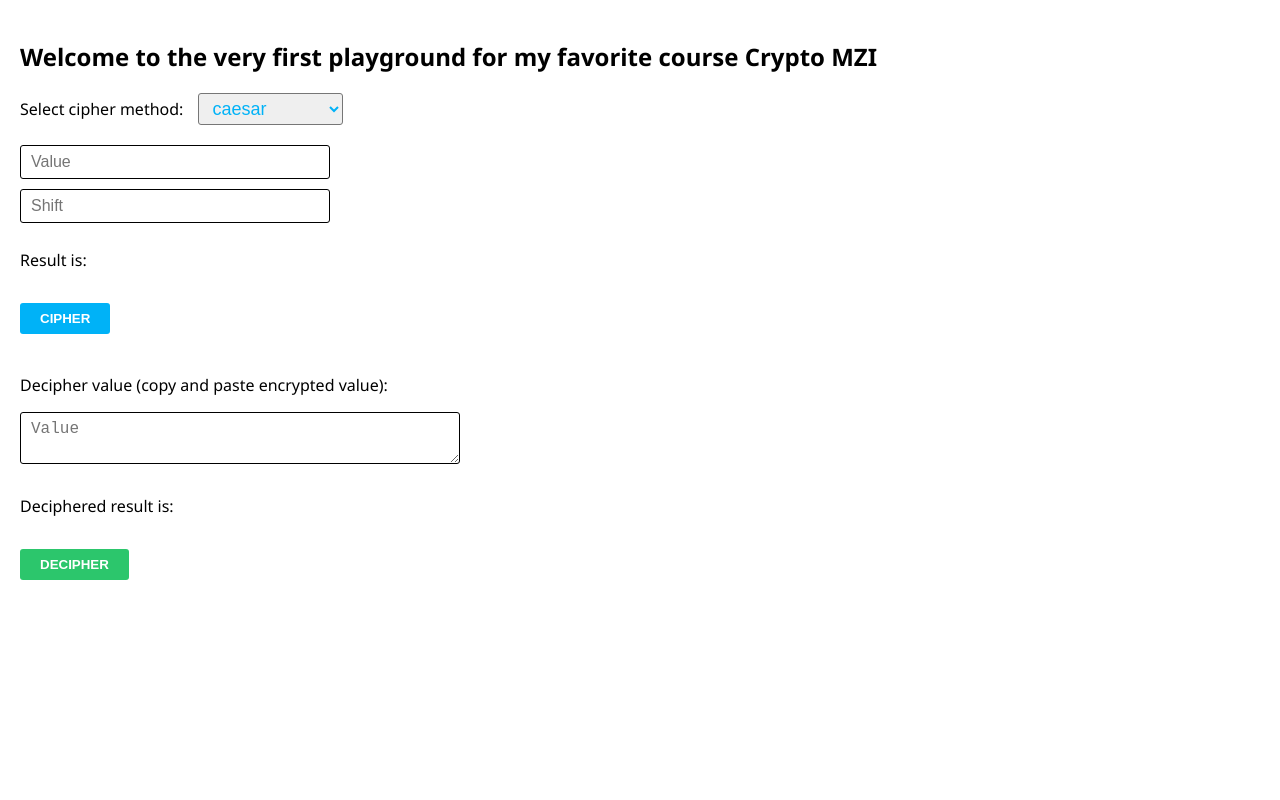
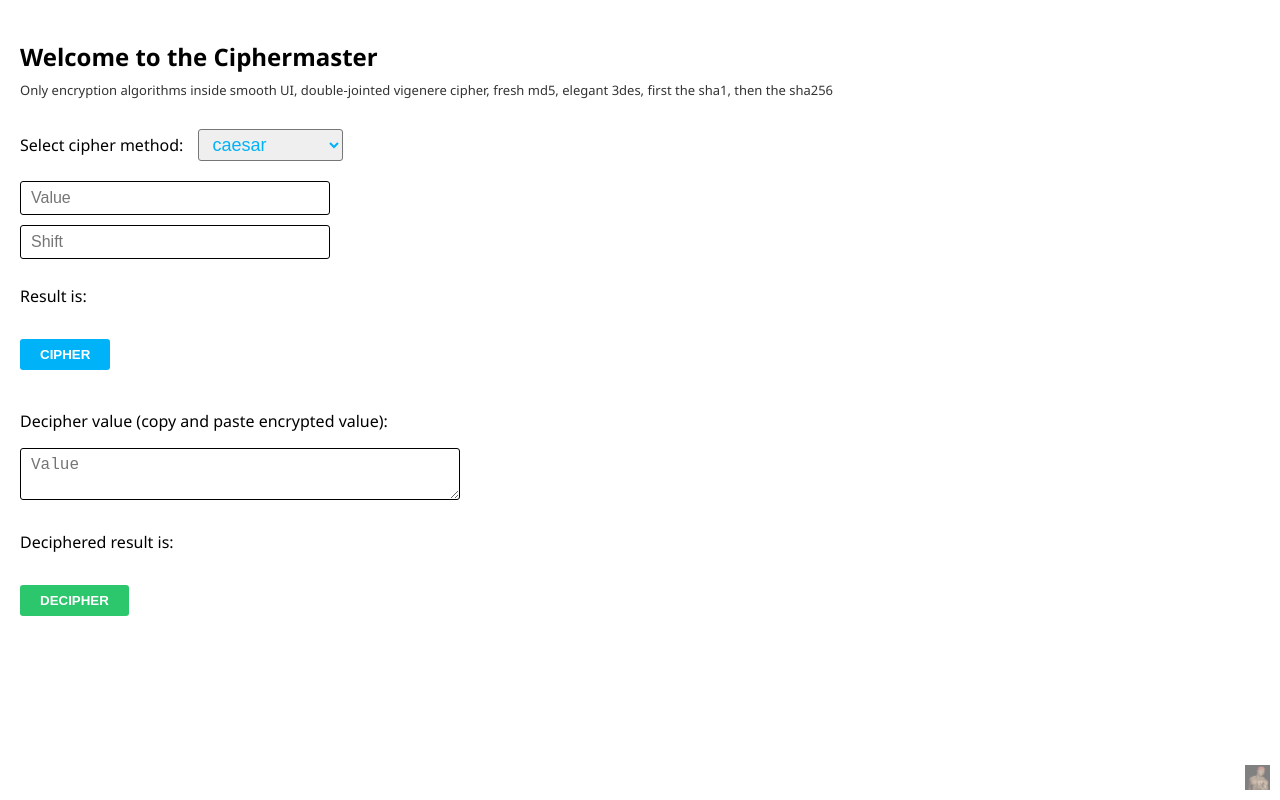
Before and after one commit to Lendvou/Cipher-client, a plain HTML site: page index.html in a window 1280 px wide. Drawn offline with nearby package versions, Linux system fonts and the light colour scheme.

Commit message:
Style changes

```diff
--- a/index.html
+++ b/index.html
@@ -8,9 +8,11 @@
 	</head>
 	<body>
 		<div id="app">
-			<h2>
-				Welcome to the very first playground for my favorite course Crypto MZI
-			</h2>
+			<h2>Welcome to the Ciphermaster</h2>
+			<p class="info">
+				Only encryption algorithms inside smooth UI, double-jointed vigenere
+				cipher, fresh md5, elegant 3des, first the sha1, then the sha256
+			</p>
 			<span>Select cipher method:</span>
 			<select name="" id="select">
 				<option value="caesar">caesar</option>
@@ -59,6 +61,10 @@
 				<p id="md5-output"></p>
 				<button id="md5-button">cipher</button>
 			</div> -->
+
+			<a href="https://youtu.be/8d44ykdKvCw?t=35">
+				<img src="./tenor.gif" alt="" id="flex-image" />
+			</a>
 		</div>
 	</body>
 	<script
--- a/styles.css
+++ b/styles.css
@@ -46,6 +46,16 @@ body {
 }
 #select:focus {
 	border-color: var(--blue);
+}
+
+h2 {
+	margin-bottom: 8px;
+}
+.info {
+	margin-top: 0;
+	margin-bottom: 30px;
+	font-size: 13px;
+	opacity: 0.8;
 }
 
 #button {
@@ -103,3 +113,11 @@ body {
 #button-decipher:hover {
 	background-color: #2dbc67;
 }
+
+#flex-image {
+	position: absolute;
+	bottom: 10px;
+	right: 10px;
+	width: 25px;
+	opacity: 0.5;
+}
```
Also changed, not shown: tenor.gif (added).
